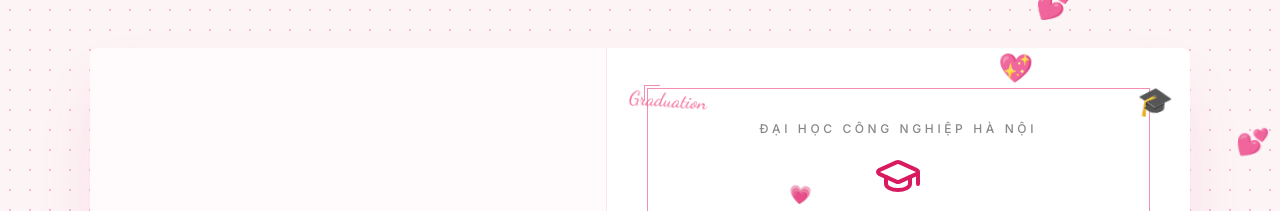
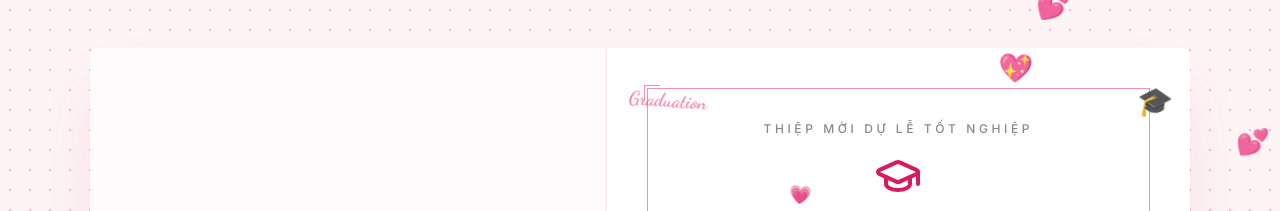
Before and after one commit to ngotai109/thieptotnghiepngokhactai, a React (Vite) app: page / in a window 1280 px wide. Shown: the top 211 px of the page. Built offline with nearby package versions, Linux system fonts and the light colour scheme; a web font is replaced by a local one.

Commit message:
Replace university name with invitation title

```diff
--- a/src/App.jsx
+++ b/src/App.jsx
@@ -128,7 +128,7 @@
             animate="visible"
           >
             <motion.h3 className="top-subtitle" variants={itemVariants}>
-              Đại Học Công Nghiệp Hà Nội
+              THIỆP MỜI DỰ LỄ TỐT NGHIỆP
             </motion.h3>
 
             <motion.h1 className="main-title" variants={itemVariants}>
```
